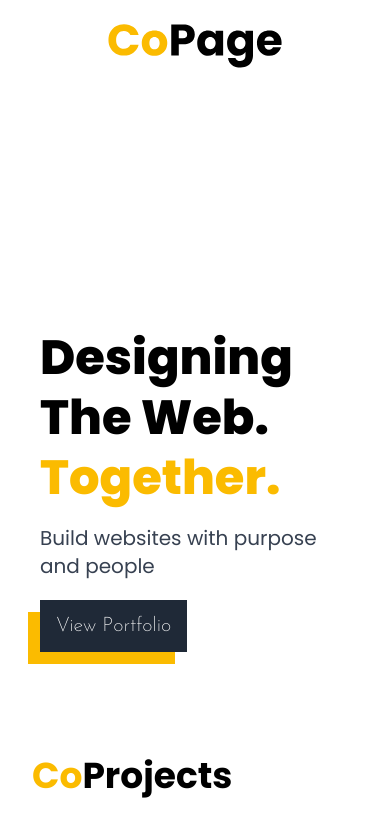
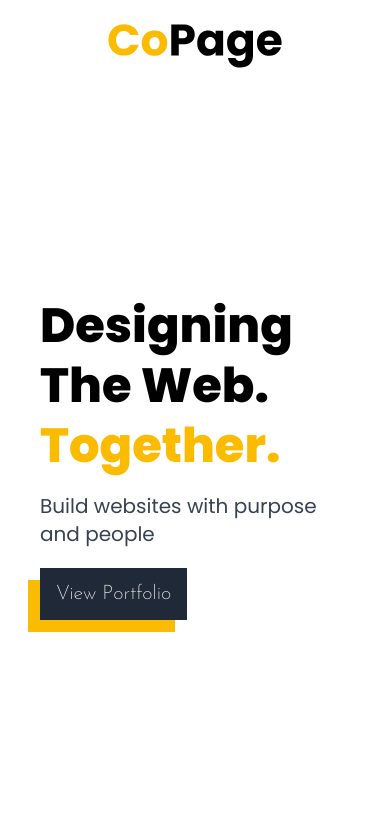
Before and after one commit to altamash1605/copage, a React (Vite) app: page / in a window 390 px wide. Shown: the top 834 px of the page. Built offline with nearby package versions, Linux system fonts and the light colour scheme.

Commit message:
Saving Changes

```diff
--- a/src/components/Hero.jsx
+++ b/src/components/Hero.jsx
@@ -5,11 +5,11 @@ import ProfileCard from './ProfileCard';
 
 export default function Hero() {
   return (
-    <section className="max-w-7xl mx-auto md:px-10 px-10 py-10 flex flex-col md:flex-row md:items-center items-start justify-between md:gap-12 gap-40">
+    <section className="max-w-7xl mx-auto h-[60vh] my-28 md:mt-5 md:h-auto md:px-10 px-10 py-10 flex flex-col md:flex-row  justify-between md:gap-12">
 
 
       {/* Left Content */}
-      <div className="md:max-w-xl mt-52 md:mt-10">
+      <div className="md:max-w-xl py-16">
     <h1 className="text-5xl md:text-7xl font-extrabold leading-tight font-poppins">
           Designing The Web.<br />
           <span className="text-brand">Together.</span>
--- a/src/components/Projects.jsx
+++ b/src/components/Projects.jsx
@@ -52,8 +52,8 @@ export default function Projects() {
           disableOnInteraction: false,
         }}
         breakpoints={{
-          320: { slidesPerView: 1.3 },
-          768: { slidesPerView: 2.2 },
+          100: { slidesPerView: 1.2 },
+          700: { slidesPerView: 2 },
           1024: { slidesPerView: 3.2 },
         }}
         className="pb-12"
```
